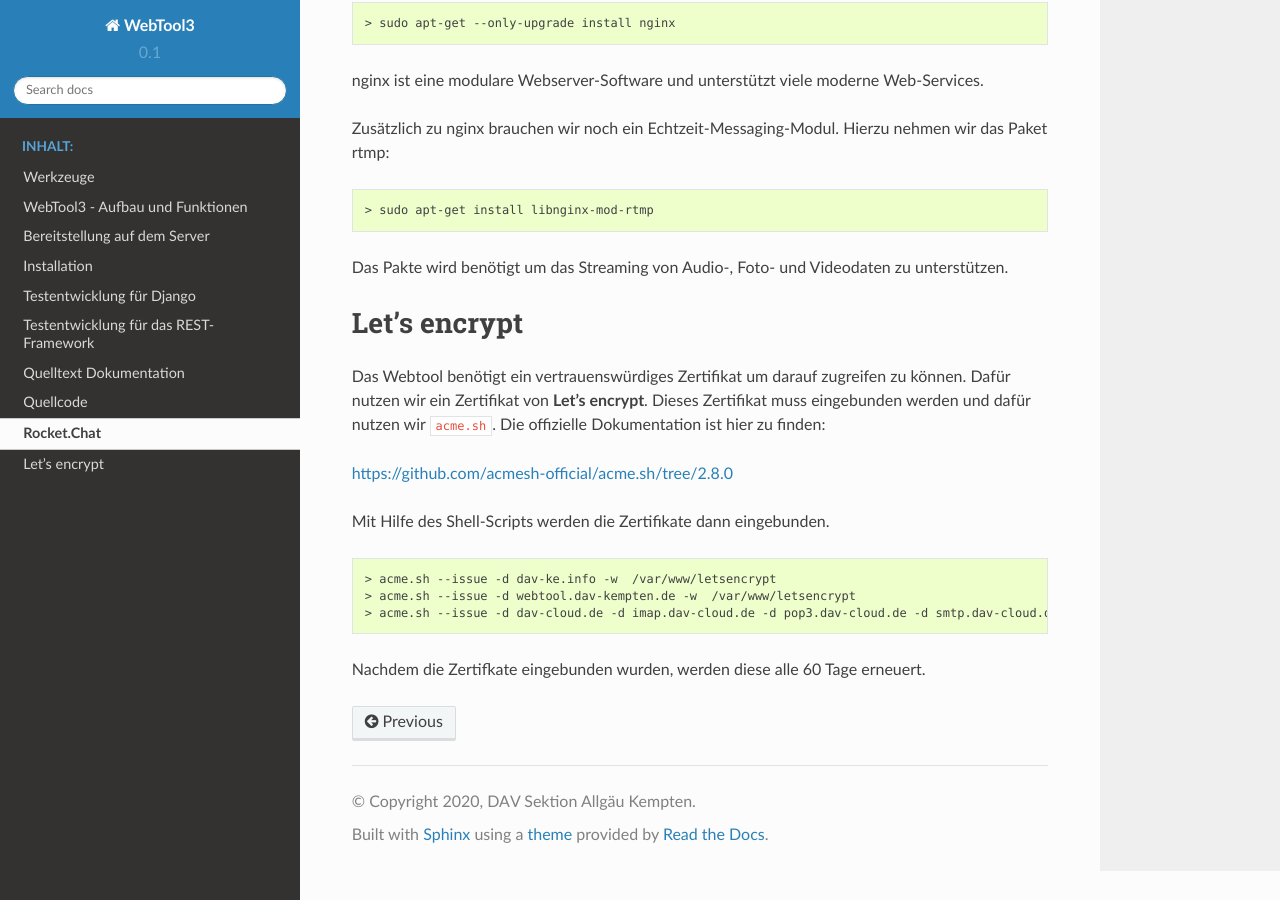
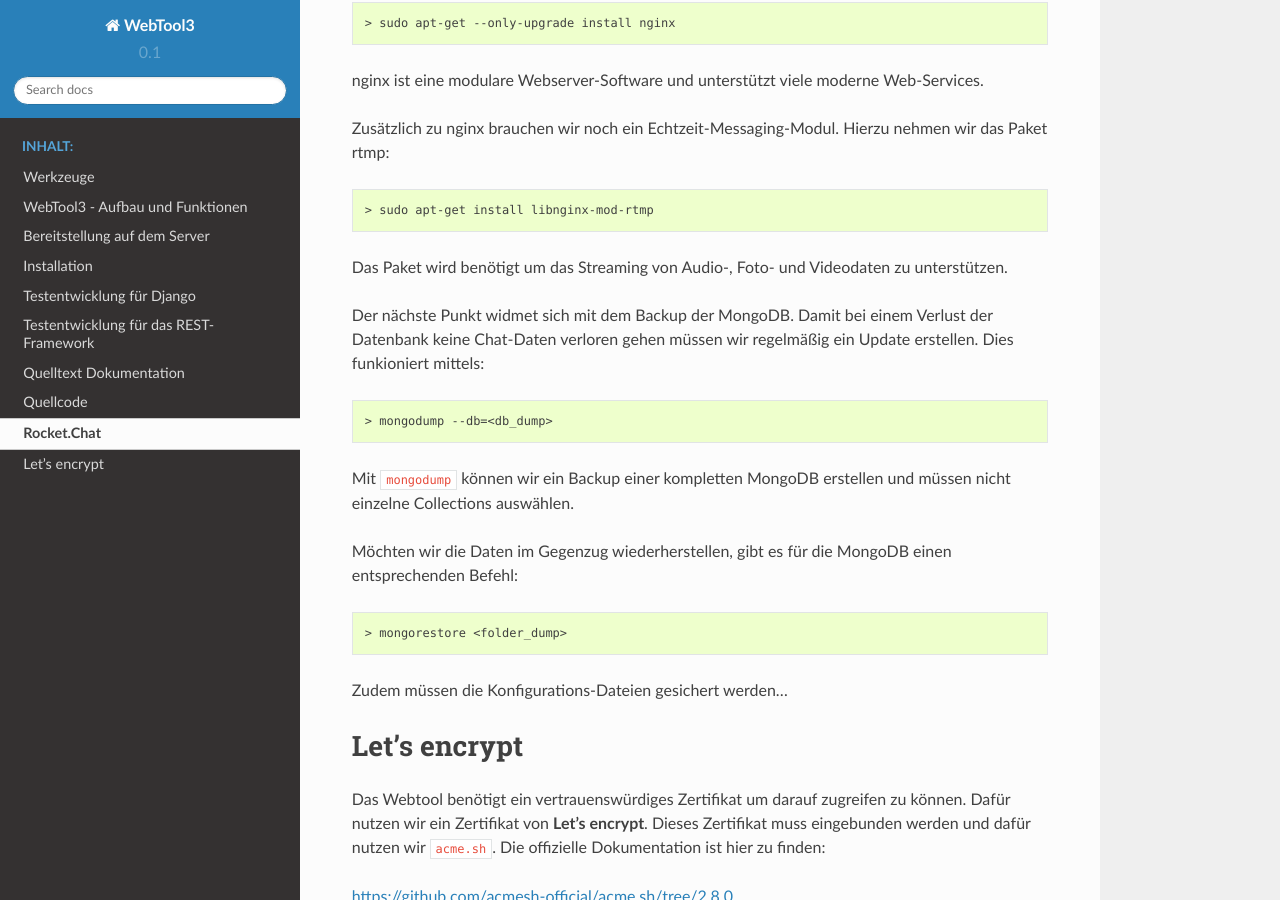
Before and after one commit to dav-kempten/WebTool3, a Sphinx documentation site: the page built from docs/source/modules/rocket_chat.rst, in a window 1280 px wide and 900 px high, scrolled down 1590 px. Built offline with Sphinx 7.4.7 and the Read the Docs theme 2.0.0, drawn with Linux system fonts in a browser that asks for light colours.

Commit message:
add mongodumpe/restore

```diff
--- a/docs/source/modules/rocket_chat.rst
+++ b/docs/source/modules/rocket_chat.rst
@@ -80,7 +80,24 @@ Zusätzlich zu nginx brauchen wir noch ein Echtzeit-Messaging-Modul. Hierzu nehm
 
     > sudo apt-get install libnginx-mod-rtmp
 
-Das Pakte wird benötigt um das Streaming von Audio-, Foto- und Videodaten zu unterstützen.
+Das Paket wird benötigt um das Streaming von Audio-, Foto- und Videodaten zu unterstützen.
+
+Der nächste Punkt widmet sich mit dem Backup der MongoDB. Damit bei einem Verlust der Datenbank keine Chat-Daten verloren gehen
+müssen wir regelmäßig ein Update erstellen. Dies funkioniert mittels:
+
+.. code-block:: none
+
+    > mongodump --db=<db_dump>
+
+Mit ``mongodump`` können wir ein Backup einer kompletten MongoDB erstellen und müssen nicht einzelne Collections auswählen.
+
+Möchten wir die Daten im Gegenzug wiederherstellen, gibt es für die MongoDB einen entsprechenden Befehl:
+
+.. code-block:: none
+
+    > mongorestore <folder_dump>
+
+Zudem müssen die Konfigurations-Dateien gesichert werden...
 
 Let's encrypt
 ==============
```
